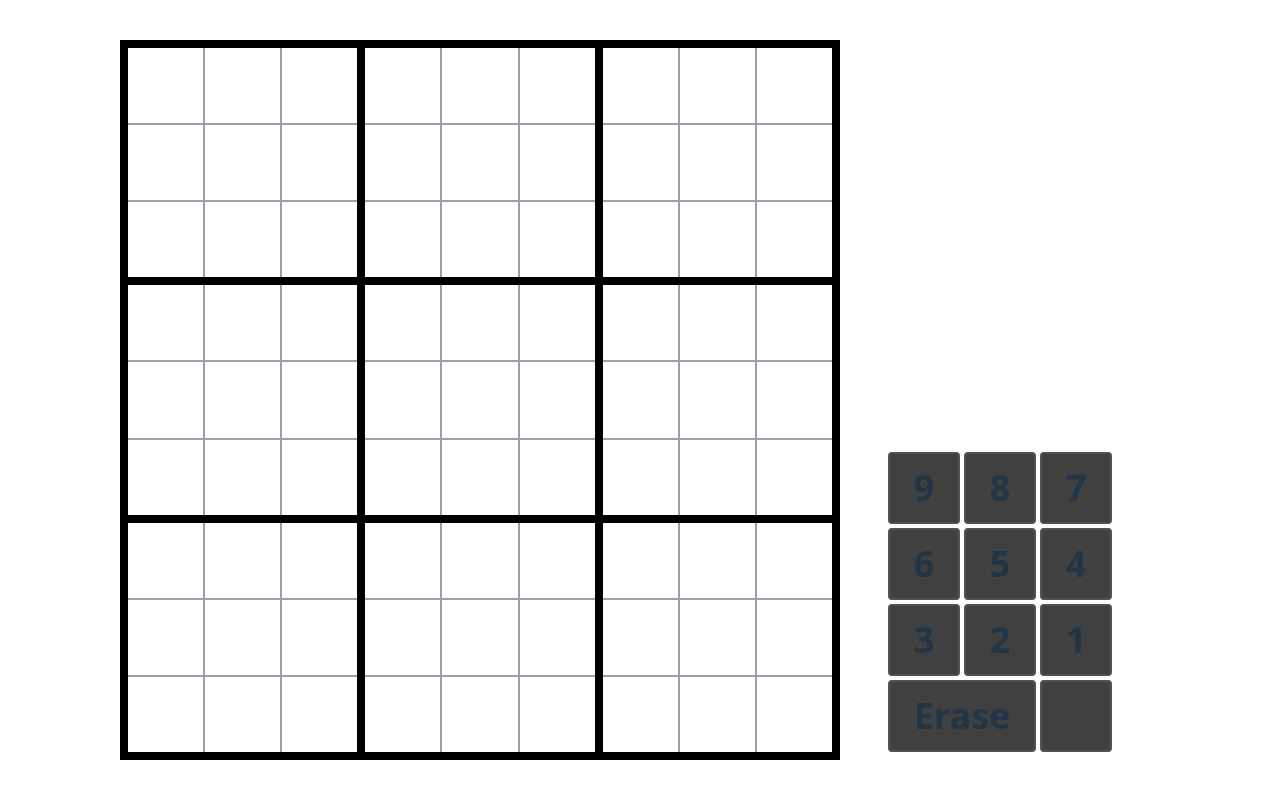
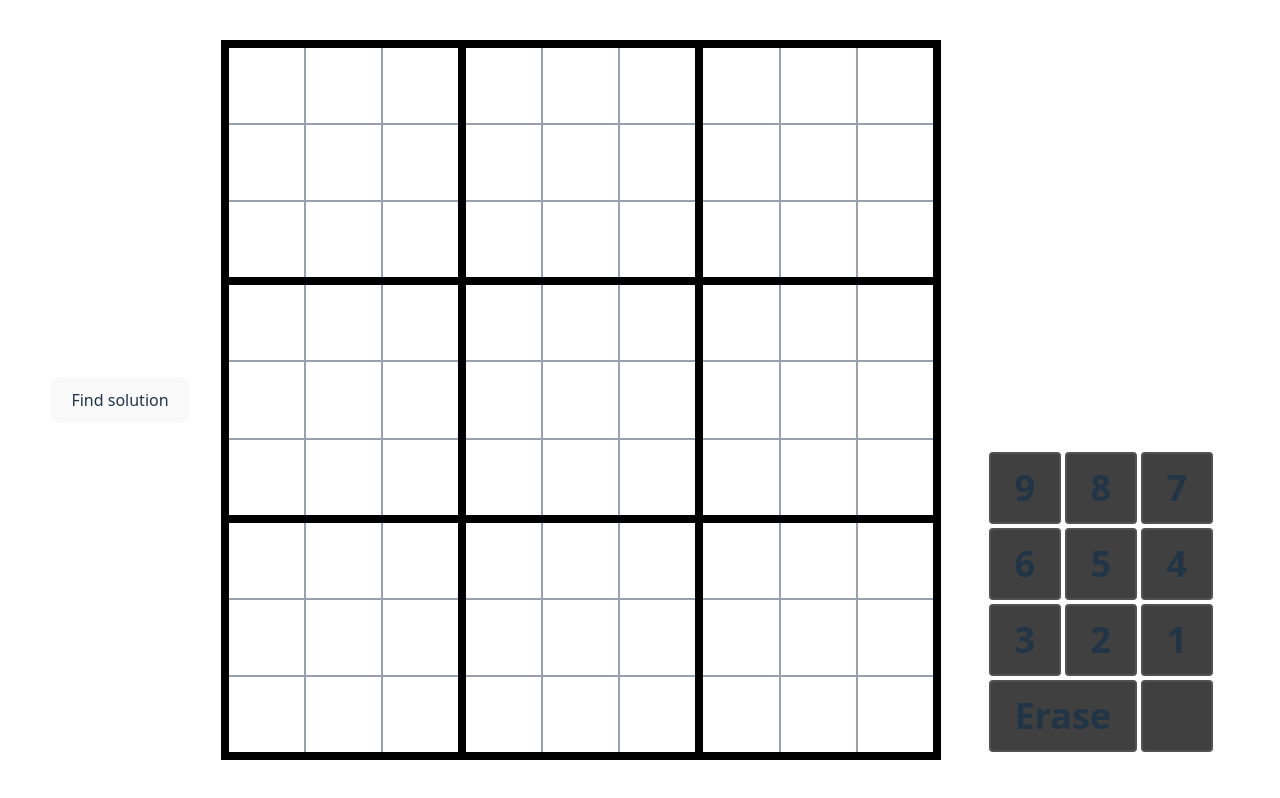
Before and after one commit to EmreArapcicUevak/sudoku-all-in-one, a React (Vite) app: page / in a window 1280 px wide. Built offline with nearby package versions, Linux system fonts and the light colour scheme.

Commit message:
Add pyodide

```diff
--- a/index.html
+++ b/index.html
@@ -4,6 +4,7 @@
     <meta charset="UTF-8" />
     <link rel="icon" type="image/svg+xml" href="/vite.svg" />
     <meta name="viewport" content="width=device-width, initial-scale=1.0" />
+    <script src="https://cdn.jsdelivr.net/pyodide/v0.29.0/full/pyodide.js"></script>
     <title>sudoku-all-in-one</title>
   </head>
   <body>
--- a/package.json
+++ b/package.json
@@ -11,6 +11,7 @@
   },
   "dependencies": {
     "@tailwindcss/vite": "^4.1.16",
+    "pyodide": "^0.29.0",
     "react": "^19.1.1",
     "react-dom": "^19.1.1"
   },
--- a/src/App.jsx
+++ b/src/App.jsx
@@ -2,6 +2,7 @@ import './App.css'
 import Sudoku from "./components/Sudoku.jsx";
 import Keypad from "./components/Keypad.jsx";
 import {useEffect, useState} from "react";
+import testPyodide from "./pyodide.js";
 
 const startArr = Array(81).fill("\u00A0");
 
@@ -40,6 +41,7 @@ function App() {
 
     return (
         <div className="w-screen h-screen overflow-hidden flex justify-center items-center" onClick={() => {setSelectedCell(0)}}>
+            <button className="m-8" onClick={(e) => {e.stopPropagation(); testPyodide()}}>Find solution</button>
             <Sudoku gridContent={gridContent} selectedCell={selectedCell} setSelectedCell={setSelectedCell}/>
             <Keypad keyClicked={keyClicked}/>
         </div>
--- /dev/null
+++ b/src/pyodide.js
@@ -0,0 +1,11 @@
+import {loadPyodide} from "pyodide";
+
+async function testPyodide() {
+    loadPyodide({
+        indexURL: 'https://cdn.jsdelivr.net/pyodide/v0.29.0/full/',
+    }).then((pyodide) => {
+        pyodide.runPython('print("Hello from Python!")')
+    })
+}
+
+export default testPyodide;
```
Also changed, not shown: 1 other file (tests, documents, lock files or other folders).
